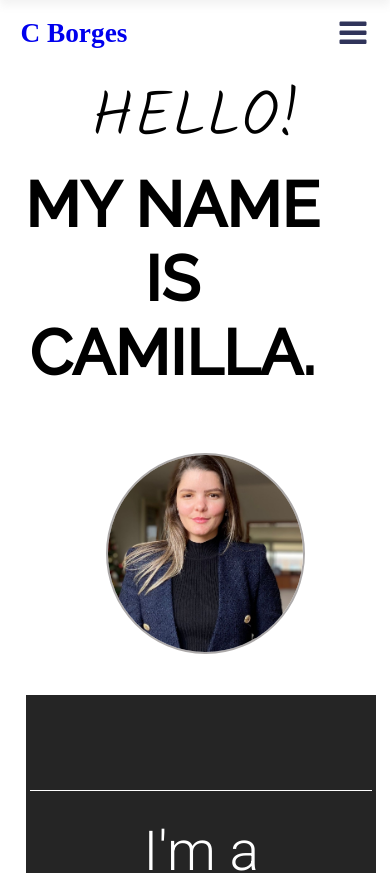
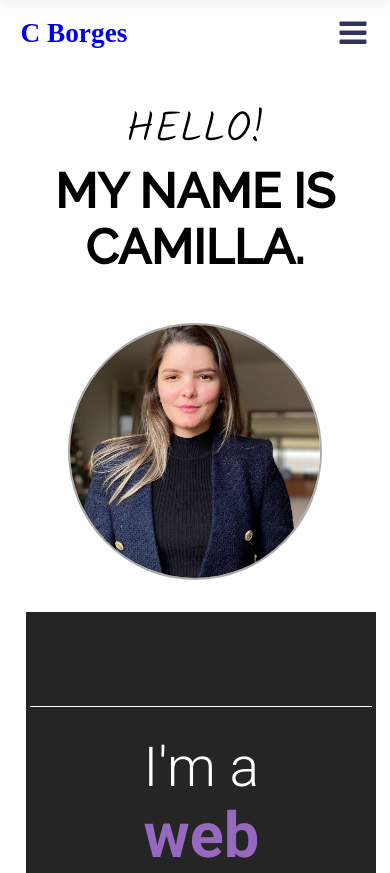
Before and after one commit to camillaborges/website-angular, an Angular app: page / in a window 390 px wide. Shown: the top 873 px of the page. Built offline with nearby package versions, Linux system fonts and the light colour scheme; a web font is replaced by a local one.

Commit message:
(feat) adjusted the welcome component

```diff
--- a/src/app/welcome/welcome.component.css
+++ b/src/app/welcome/welcome.component.css
@@ -1,115 +1,99 @@
-
-.about-me {
-    width: 100%;
-    display: inline-block;
-    justify-content: center;
-
-}
-
-.introduction {
-    position: relative;
-    align-items: center;
-    font-size: 3rem;
-}
-
-img {
-    max-width: 50%;
-    height: auto;
-    margin: 0.625 0 0.3em 0;
-    align-items: center;
-    border: solid rgb(173, 170, 170) 2px;
-    border-radius: 60%;
-}
-
-h3 {
-    margin-right: 0.725em;
-    margin-top:0;
-    font-size: 3rem;
-    animation-name: example;
-    animation-duration: 3s;
-    position:relative;
-}
-
-h1 {
-    font-family: 'Kalam', cursive;
-}
-
-
-@keyframes example {
-    10%  {opacity: 0; top:50px; bottom:0px; left: 50px}
-    100% {bottom:0px; top:0px; left: 0px}
-  }
-
-.profile-picture {
-    margin: 10px;
-    width: 100%;
-}
-
-@media(min-width: 750px) {
+@import url("https://fonts.googleapis.com/css2?family=Kalam:wght@300&display=swap");
 
 .about-me {
     display: flex;
     flex-direction: row;
-    justify-content: center;
+    justify-content: space-evenly;
+    align-items: center;
+    max-width: 1300px;
+    margin: 0 auto;
 }
 
 .introduction {
-    position: relative;
-    align-items: center;
-    margin-right: 50px;
-    margin-left: 5px;
-    font-size: 4rem;
-    top: 75px;
+    max-width: 400px;
 }
 
-img {
-    max-width: 100%;
-    height: auto;
-    margin-right: 10px;
-    margin-left: 20px;
-    border: solid rgb(173, 170, 170) 2px;
-    border-radius: 50%;
+.introduction h1 {
+    font-size: 2.5rem;
+    font-family: 'Kalam', cursive;
+    margin-bottom: 0;
 }
 
-h3 {
-    margin-right: 40px;
-    margin-top:0;
+.introduction h3 {
     font-size: 3rem;
-    color: rgb(48, 52, 90);
-    animation-name: example;
-    animation-duration: 4s;
-    position:relative;
+    animation-name: slider-opacity-animation;
+    animation-duration: 3s;
+    margin-top: 0;
 }
 
-@keyframes example {
+.profile .picture {
+    width: 280px;
+    border-radius: 50%;
+    align-items: center;
+    border: solid rgb(173, 170, 170) 2px;
+}
+
+@keyframes slider-opacity-animation {
     10%  {opacity: 0; left:250px; top:0px;}
     100% {left:0px; top:0px;}
-  }
-
-
-
-.profile-picture {
-    margin-top: 10px;
-    width:22%;
 }
 
-}
-@media only screen and (max-width: 1075px) and (min-width: 750px) {
+@media(max-width: 825px) {
+
     .introduction {
-    display: flex;
-    flex-direction: column;
-    padding: 0;
-    max-width: 1100px;
-    margin-top: 1px;
+        max-width: 300px;
     }
 
-    .about-me {
-        padding: 0;
+    .introduction h1 {
+        font-size: 2rem;
     }
 
-    .profile-picture {
-        min-width: 30%;
-        margin-right: 2.5em;
-        margin-top: 4em;
+    .introduction h3 {
+        font-size: 2.5rem;
+    }
+
+    .profile .picture {
+        width: 250px;
     }
 }
+
+@media(max-width: 700px) {
+
+    .introduction {
+        max-width: 250px;
+    }
+
+    .introduction h1 {
+        font-size: 1.5rem;
+    }
+
+    .introduction h3 {
+        font-size: 2rem;
+    }
+
+    .profile .picture {
+        width: 200px;
+    }
+}
+
+@media(max-width: 600px) {
+    .about-me {
+        flex-direction: column;
+    }
+
+    .introduction {
+        max-width: 300px;
+    }
+
+    .introduction h1 {
+        font-size: 2rem;
+    }
+
+    .introduction h3 {
+        font-size: 2.3rem;
+    }
+
+    .profile .picture {
+        width: 250px;
+    }
+}
--- a/src/app/welcome/welcome.component.html
+++ b/src/app/welcome/welcome.component.html
@@ -1,8 +1,9 @@
-<link href="https://fonts.googleapis.com/css2?family=Kalam:wght@300&display=swap" rel="stylesheet">
 <div class='about-me'>
-
-    <h1 class="introduction" #welcome>HELLO!<h3>MY NAME IS CAMILLA.</h3></h1>
-    <div class='profile-picture'>
-        <img src='assets/images/camilla.jpg' alt='profile picture'>
+    <div class="introduction">
+        <h1>HELLO!</h1>
+        <h3>MY NAME IS CAMILLA.</h3>
+    </div>
+    <div class="profile">
+        <img class="picture" src='assets/images/camilla.jpg' alt='profile picture'>
     </div>
 </div>
--- a/src/app/welcome/welcome.component.ts
+++ b/src/app/welcome/welcome.component.ts
@@ -12,5 +12,4 @@ export class WelcomeComponent implements OnInit {
 
   ngOnInit(): void {
   }
-
 }
--- a/src/styles.css
+++ b/src/styles.css
@@ -22,11 +22,6 @@ body {
     display: flex;
     justify-content: center;
 
-}
-
-h1 {
-    font-size: 3.5rem;
-    margin-top: 0;
 }
 
 h2 {
```
